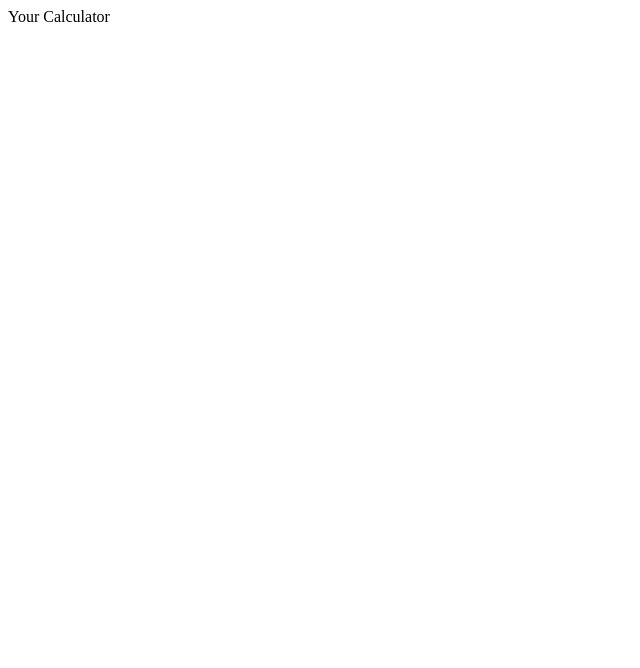
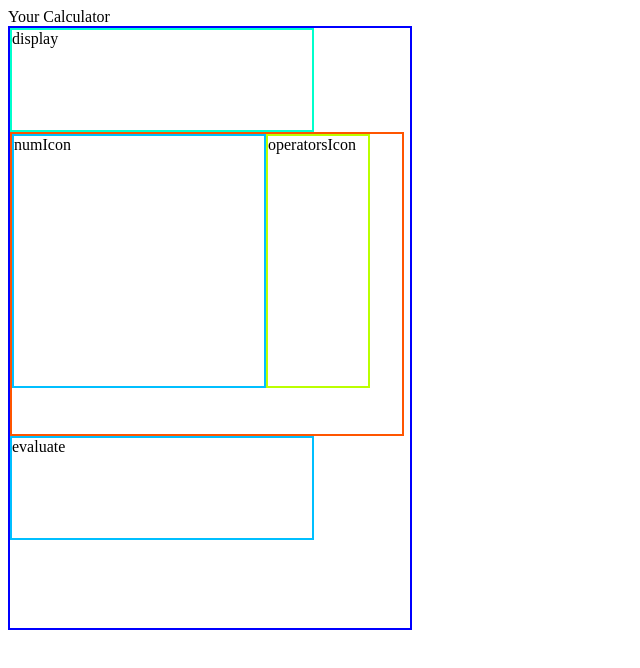
Before and after one commit to bPyleII/calculator, a plain HTML site: page index.html in a window 1280 px wide. Shown: the whole page, without its empty margins (0-640 px from the left). Drawn offline with Linux system fonts and the light colour scheme.

Commit message:
build the containers of the GUI in html

```diff
--- a/index.html
+++ b/index.html
@@ -8,5 +8,22 @@
 </head>
 <body>
     <div id="title">Your Calculator</div>
+
+    <div id="calc">
+        <div id="display">
+            display
+        </div>
+        <div id="userInputs">
+            <div id="numIcon">
+            numIcon
+            </div>
+            <div id="operatorsIcon">
+            operatorsIcon
+            </div>
+        </div>
+        <div id="evaluate">
+            evaluate
+        </div>
+    </div>
 </body>
 </html>
--- a/script.js
+++ b/script.js
@@ -12,8 +12,6 @@ let operators = {
     '*' : (a,b) => a*b,
     '/' : (a,b) => a/b,
 }
-
-
 /**
  * This function can be used to solve basic arithmatic
  * by passing parameters into the operators object
@@ -22,9 +20,10 @@ function operate(num1, operation, num2){
     if (operation in operators){
         Number(num1);
         Number(num2);
-        return operators[operation](num1, num2)
+        console.log(num1, typeof num1);
+        console.log(num2, typeof num1);
+        return operators[operation](num1, num2);
     }
 }
 
-
-console.log(operate('20',"/",'5'));
+console.log(operate(20,'+', 5));
--- a/style.css
+++ b/style.css
@@ -0,0 +1,40 @@
+#calc{
+    /*display: flex;*/
+    height: 600px;
+    width: 400px;
+    border: 2px solid blue ;
+}
+
+#display{
+    display: flex;
+    height: 100px;
+    width: 300px;
+    border: 2px solid rgb(0, 255, 204) ;
+}
+
+#userInputs{
+    display: flex;
+    height: 300px;
+    width: 390px;
+    border: 2px solid rgb(255, 85, 0) ;
+}
+#numIcon{
+    /*display: flex;*/
+    height: 250px;
+    width: 250px;
+    border: 2px solid rgb(0, 191, 255) ;
+}
+
+#operatorsIcon{
+    /*display: flex;*/
+    height: 250px;
+    width: 100px;
+    border: 2px solid rgb(187, 255, 0) ;
+}
+
+#evaluate{
+    /*display: flex;*/
+    height: 100px;
+    width: 300px;
+    border: 2px solid rgb(0, 191, 255) ;
+}
```
